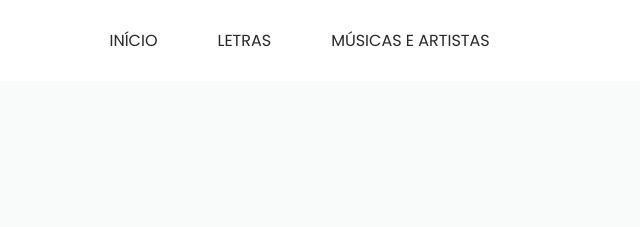
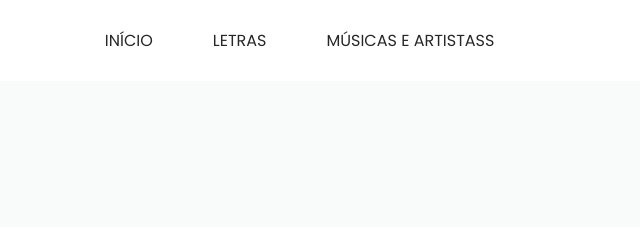
Before and after one commit to nandaellen/newfrontend_xote, a plain HTML site: page index.html in a window 1280 px wide. Shown: the top 227 px of the page, 347-987 px from the left. Drawn offline with Linux system fonts and the light colour scheme; some packages are replaced by stand-ins of ours; a script that the page names is missing.

```diff
--- a/index.html
+++ b/index.html
@@ -56,7 +56,7 @@
                 <a class="nav-link" href="about.html"> Letras</a>
               </li>
               <li class="nav-item">
-                <a class="nav-link" href="furniture.html">Músicas e Artistas</a>
+                <a class="nav-link" href="furniture.html">Músicas e Artistass</a>
               </li>
             </ul>
           </div>
```
